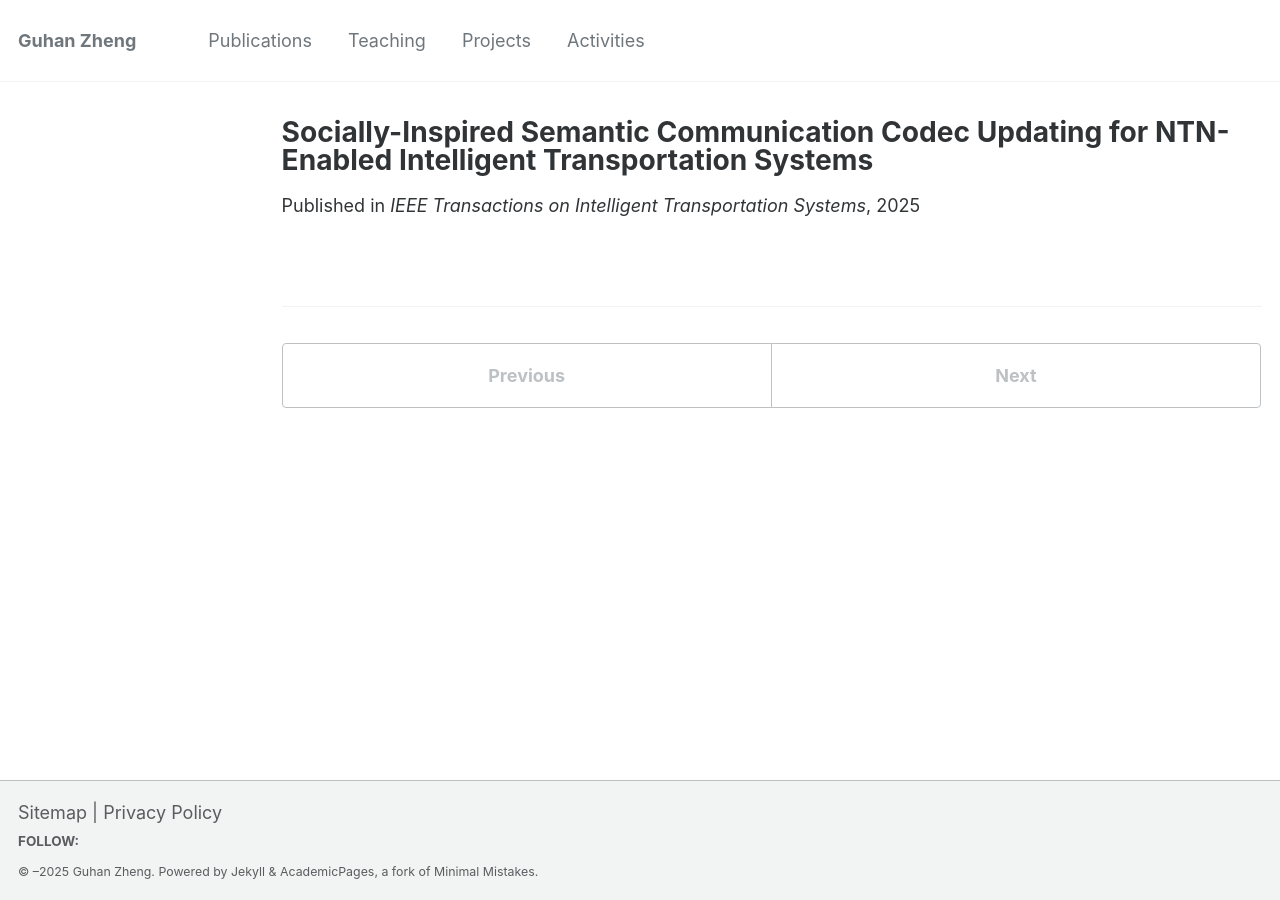
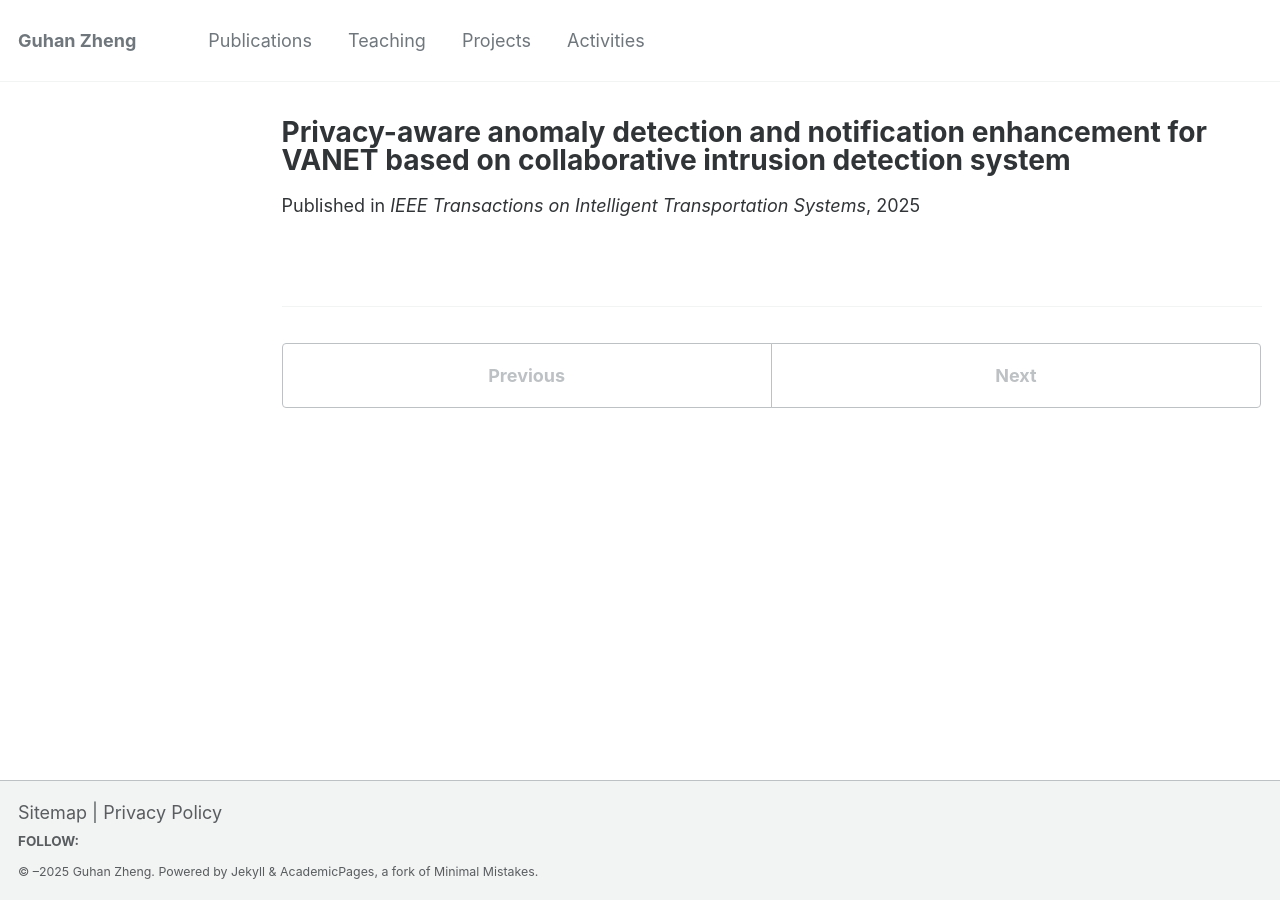
Before and after one commit to Guhan328/Guhan328.github.io, a Jekyll site: the page built from _publications/t-its.md, in a window 1280 px wide. Built offline with Jekyll 4.4.1, drawn with Linux system fonts in a browser that asks for light colours.

Commit message:
Update t-its.md

```diff
--- a/_publications/t-its.md
+++ b/_publications/t-its.md
@@ -1,5 +1,5 @@
 ---
-title: "Socially-Inspired Semantic Communication Codec Updating for NTN-Enabled Intelligent Transportation Systems"
+title: "Privacy-aware anomaly detection and notification enhancement for VANET based on collaborative intrusion detection system"
 authors: "Guhan Zheng, Qiang Ni, Yang Lu"
 venue: "IEEE Transactions on Intelligent Transportation Systems"
 venue_short: "T-ITS"
```
